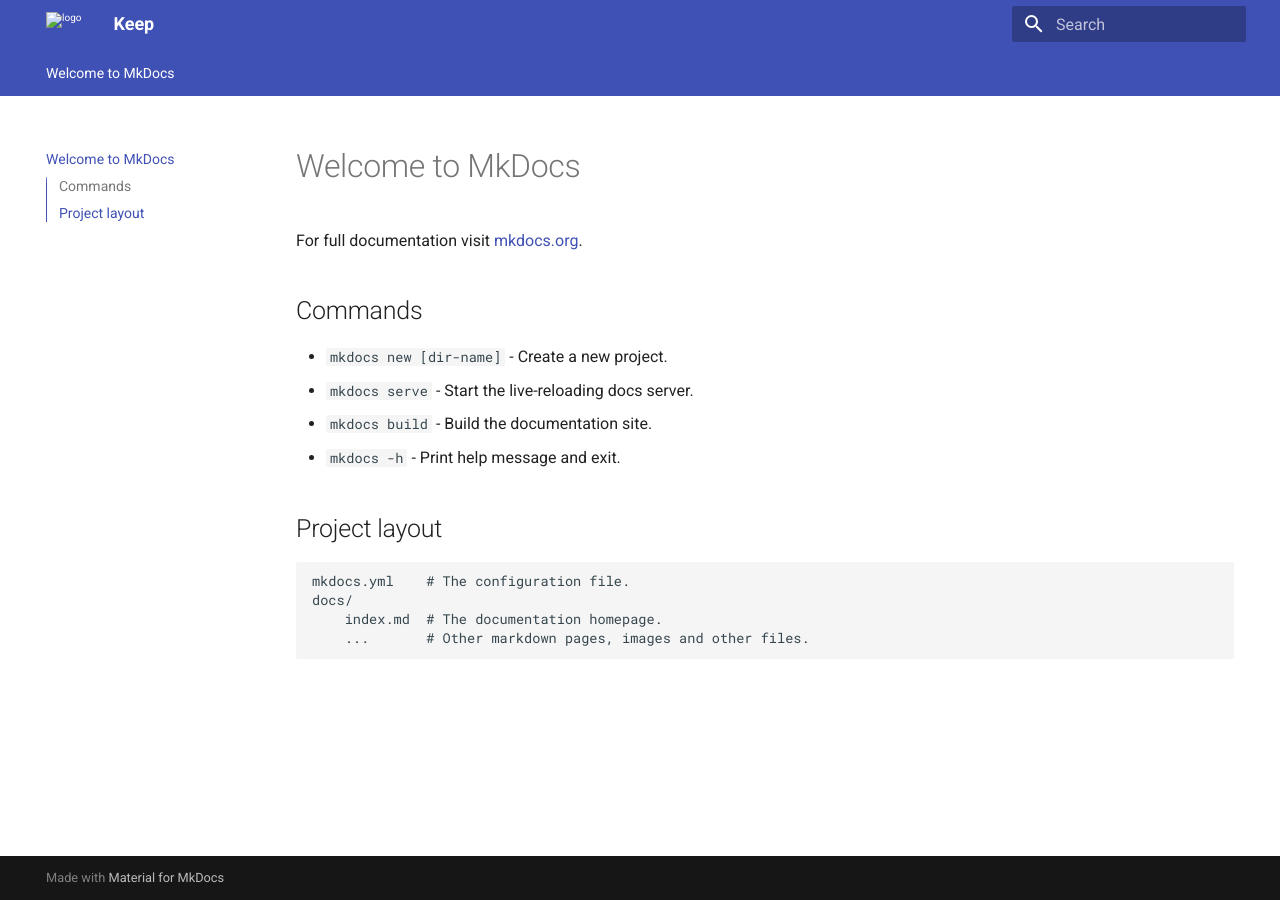
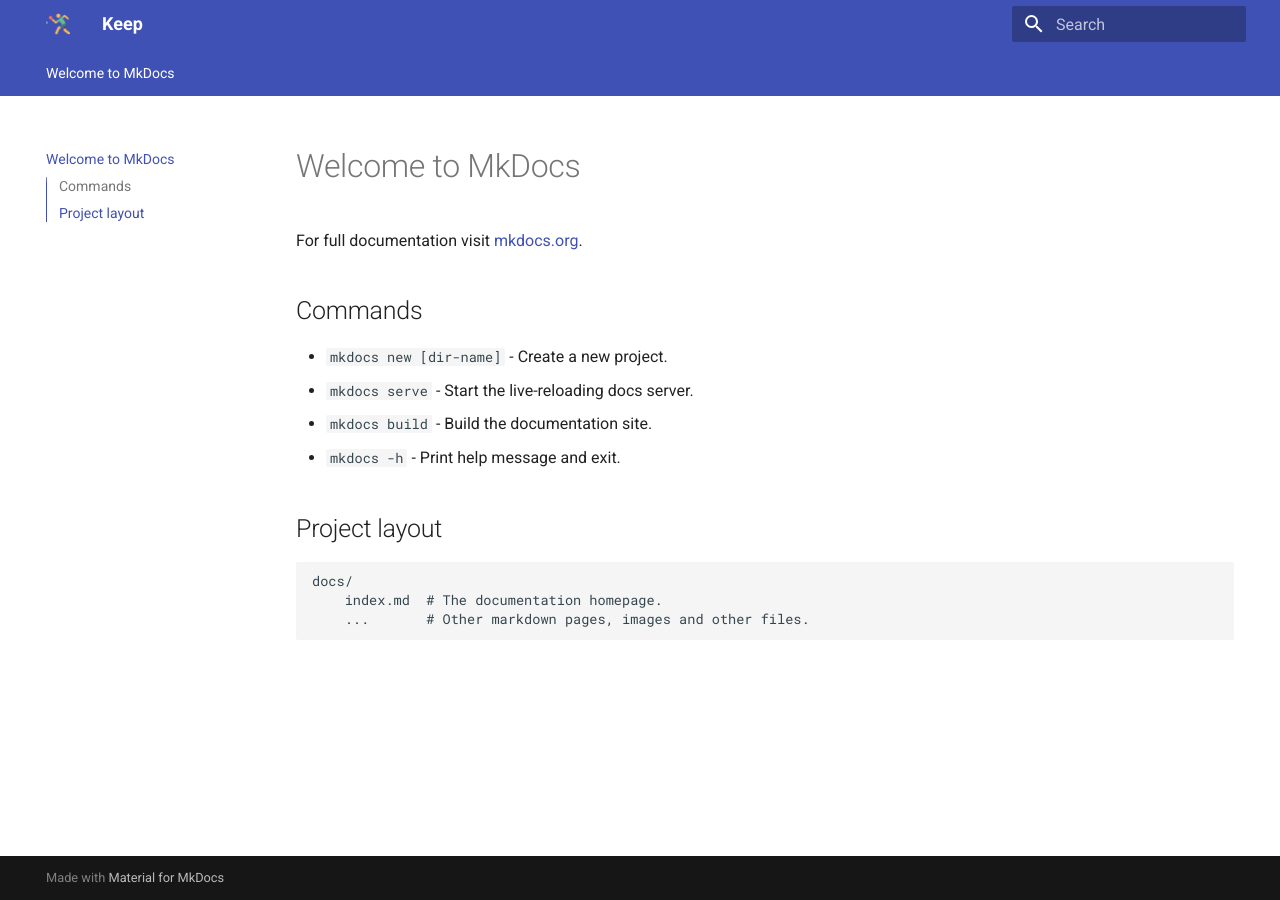
Before and after one commit to mengqingmeng/docs, an MkDocs documentation site: the page built from docs/index.md, in a window 1280 px wide. Built offline with MkDocs 1.6.1 and Material for MkDocs 9.7.7, drawn with Linux system fonts in a browser that asks for light colours.

Commit message:
change icon

```diff
--- a/docs/index.md
+++ b/docs/index.md
@@ -11,7 +11,6 @@ For full documentation visit [mkdocs.org](https://www.mkdocs.org).
 
 ## Project layout
 
-    mkdocs.yml    # The configuration file.
     docs/
         index.md  # The documentation homepage.
         ...       # Other markdown pages, images and other files.
--- a/mkdocs.yml
+++ b/mkdocs.yml
@@ -1,8 +1,8 @@
 site_name: Keep
 theme:
   name: material
-  logo: docs/pp.png
-  favicon: docs/pp.png
+  logo: assets/pp.png
+  favicon: images/pp.png
   features:
     - navigation.tabs
     - navigation.path
```
